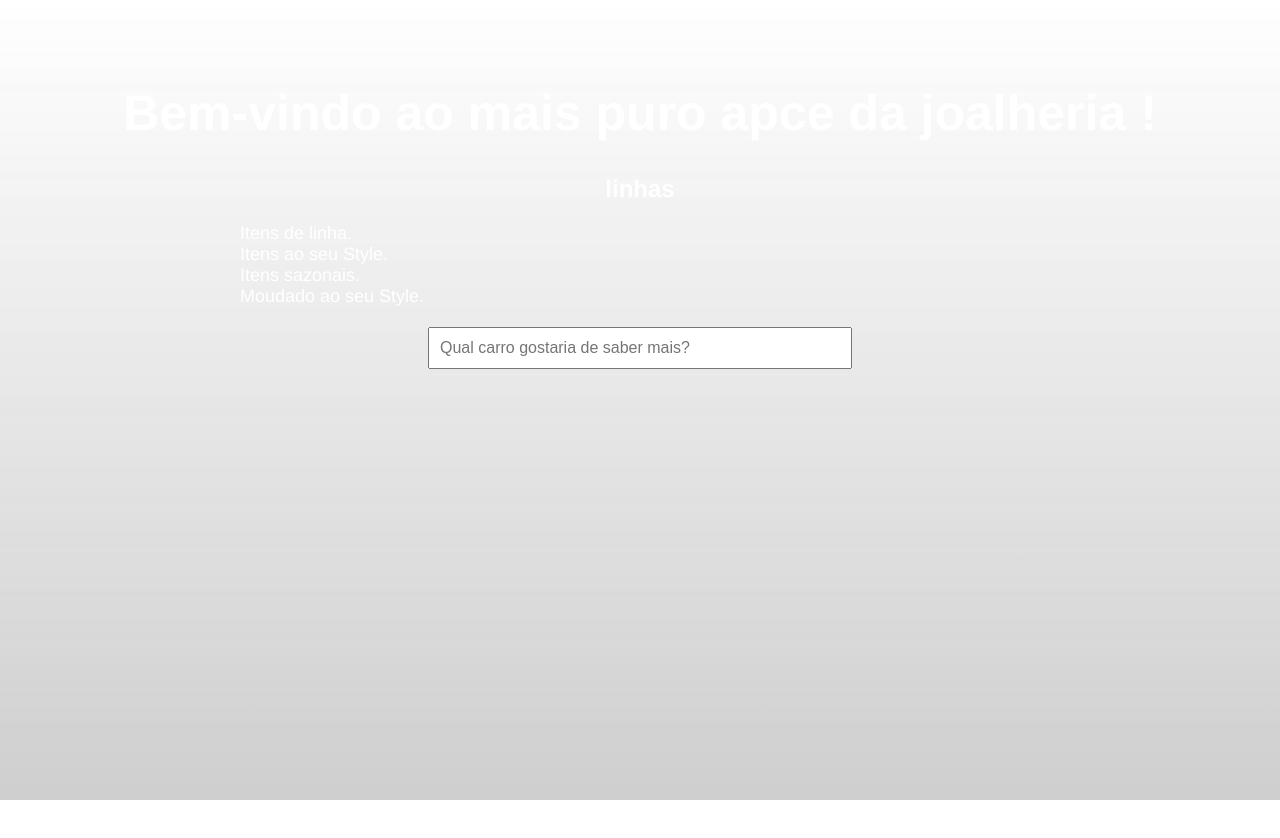
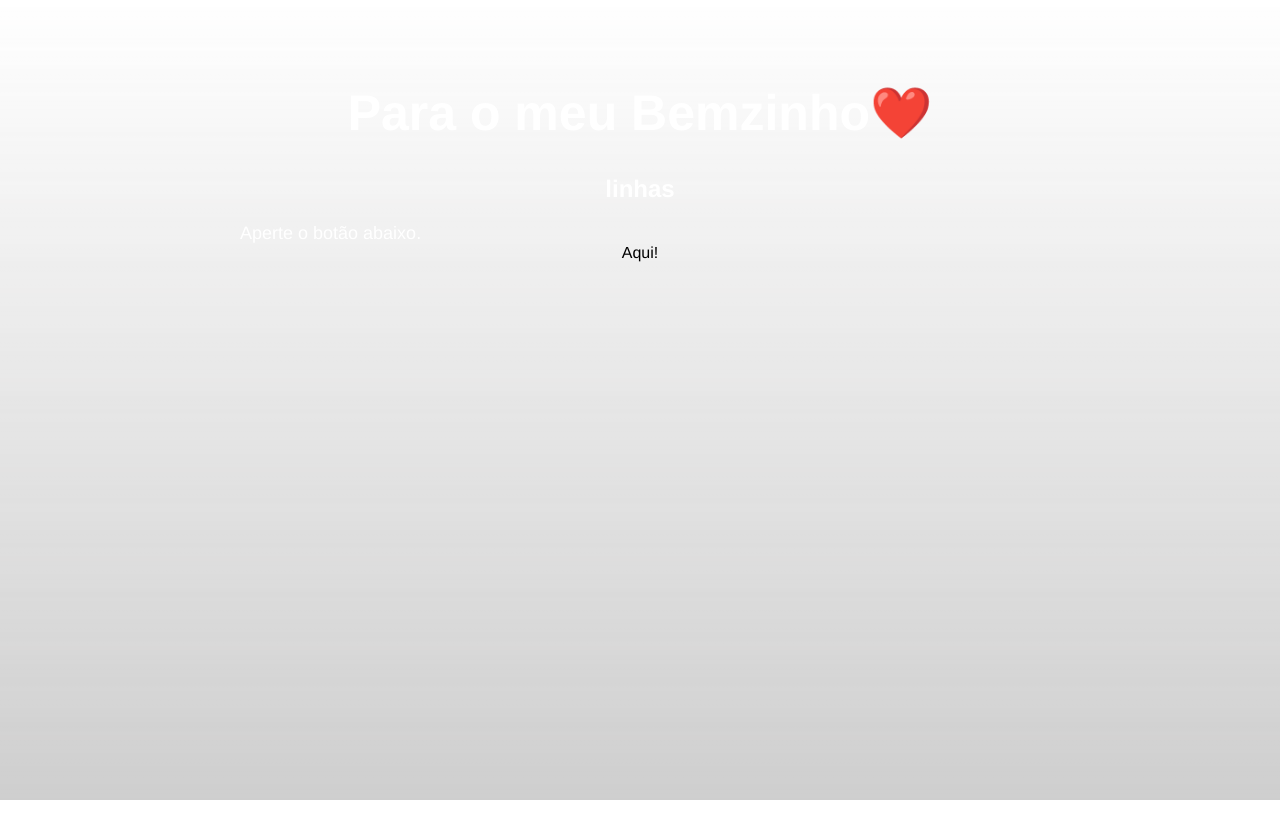
Before and after one commit to brunoalvesferreira986-pixel/saiba-carros-, a plain HTML site: page index.html in a window 1280 px wide. Drawn offline with Linux system fonts and the light colour scheme.

Commit message:
Update index.html

```diff
--- a/index.html
+++ b/index.html
@@ -3,35 +3,14 @@
 <head>
   <meta charset="UTF-8" />
   <meta name="viewport" content="width=device-width, initial-scale=1.0" />
-  <title>All Style Joias</title>
+  <title>for my love</title>
   <link rel="stylesheet" href="style.css" />
 </head>
 <body>
-  <h1>Bem-vindo ao mais puro apce da joalheria !</h1>
+  <h1>Para o meu Bemzinho❤️</h1>
   <h2>linhas </h2>
 
-  <p>
-    Itens de linha.<br>
-    Itens ao seu Style.<br>
-    Itens sazonais.<br>
-    Moudado ao seu Style.
-  </p>
-
-  <div>
-    <input type="text"
-    id="textinput"
-     class="PESQUISA"
-       placeholder="Qual carro gostaria de saber mais?">
-  </div>
-
-  <ul id="resultados"></ul>
-
-  <div id="detalhes-carro">
-    <div id="detalhes-conteudo"></div>
-    <button id="fechar-detalhes">Fechar</button>
-  </div>
-
- <script src="script.js"></script>
-
+  <p>Aperte o botão abaixo.</p>
+  <botton>Aqui!</botton>
 </body>
 </html>
```
